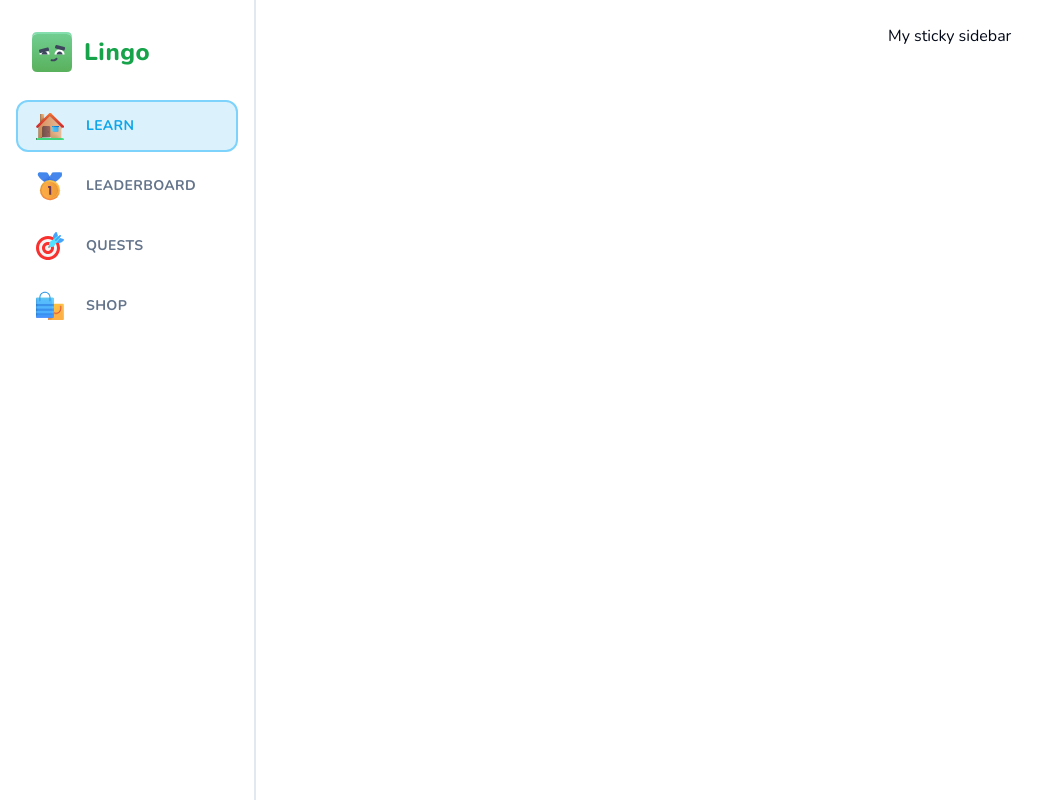
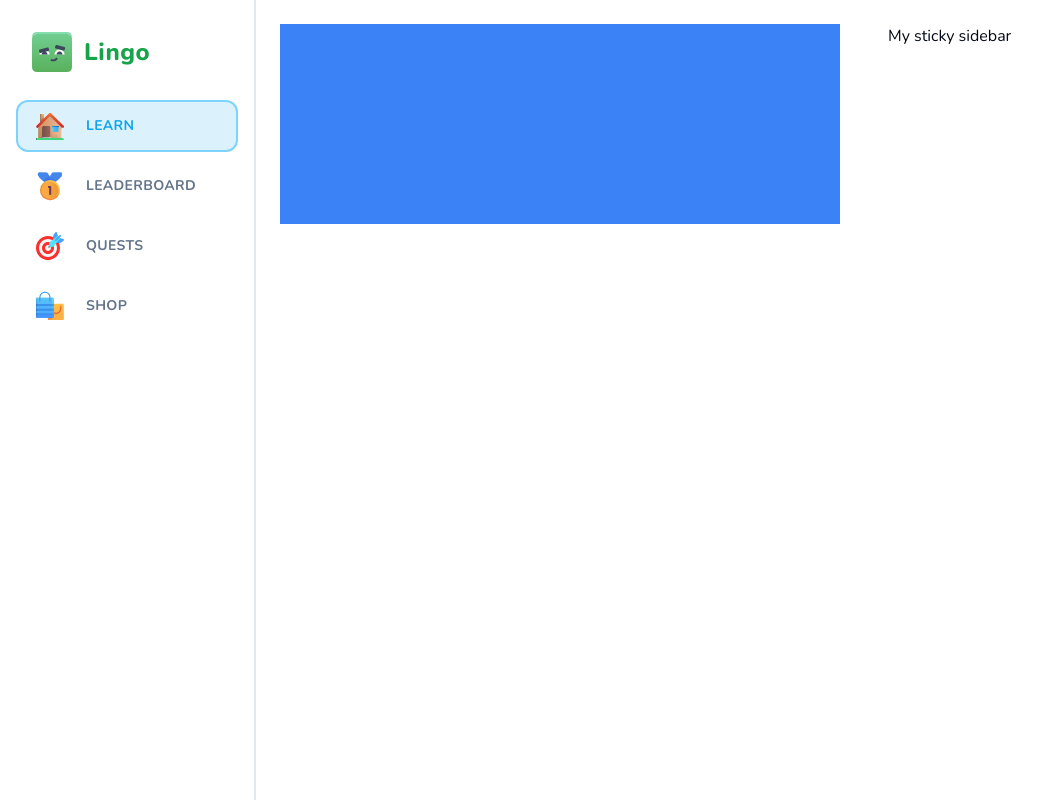
Before and after one commit to Luancss/next14-duolingo, a Next.js app: page /learn in a window 1280 px wide. Shown: the whole page, without its empty margins (0-1058 px from the left). Built offline with nearby package versions, Linux system fonts and the light colour scheme.

Commit message:
Create a feed wrapper component

```diff
--- a/app/(main)/learn/page.tsx
+++ b/app/(main)/learn/page.tsx
@@ -1,13 +1,15 @@
-import { StickyWrapper } from "@/components/sticky-wrapper"
+import { FeedWrapper } from "@/components/feed-wrapper";
+import { StickyWrapper } from "@/components/sticky-wrapper";
 
 const page = () => {
   return (
     <div className="flex flex-row-reverse gap-[48px] px-6">
-      <StickyWrapper>
-        My sticky sidebar
-        </StickyWrapper>
+      <StickyWrapper>My sticky sidebar</StickyWrapper>
+      <FeedWrapper>
+        <div className="h-[200px] w-full bg-blue-500"/>
+      </FeedWrapper>
     </div>
-  )
-}
+  );
+};
 
-export default page
+export default page;
--- /dev/null
+++ b/components/feed-wrapper.tsx
@@ -0,0 +1,11 @@
+type Props = {
+  children: React.ReactNode
+};
+
+export const FeedWrapper = ({ children }: Props) => {
+  return (
+    <div className="flex-1 relative top0 pb-10">
+      {children}
+    </div>
+  )
+}
--- a/components/sticky-wrapper.tsx
+++ b/components/sticky-wrapper.tsx
@@ -5,7 +5,7 @@ type Props = {
 export const StickyWrapper = ({ children }: Props) => {
   return (
     <div className="hidden lg:block w-[368px] sticky self-end bottom-6">
-      <div className="min-h-[calc(100vh-48px] sticky top-6 flex flex-col gap-y-4">{children}</div>
+      <div className="min-h-[calc(100vh-48px)] sticky top-6 flex flex-col gap-y-4">{children}</div>
     </div>
   );
 };
```
